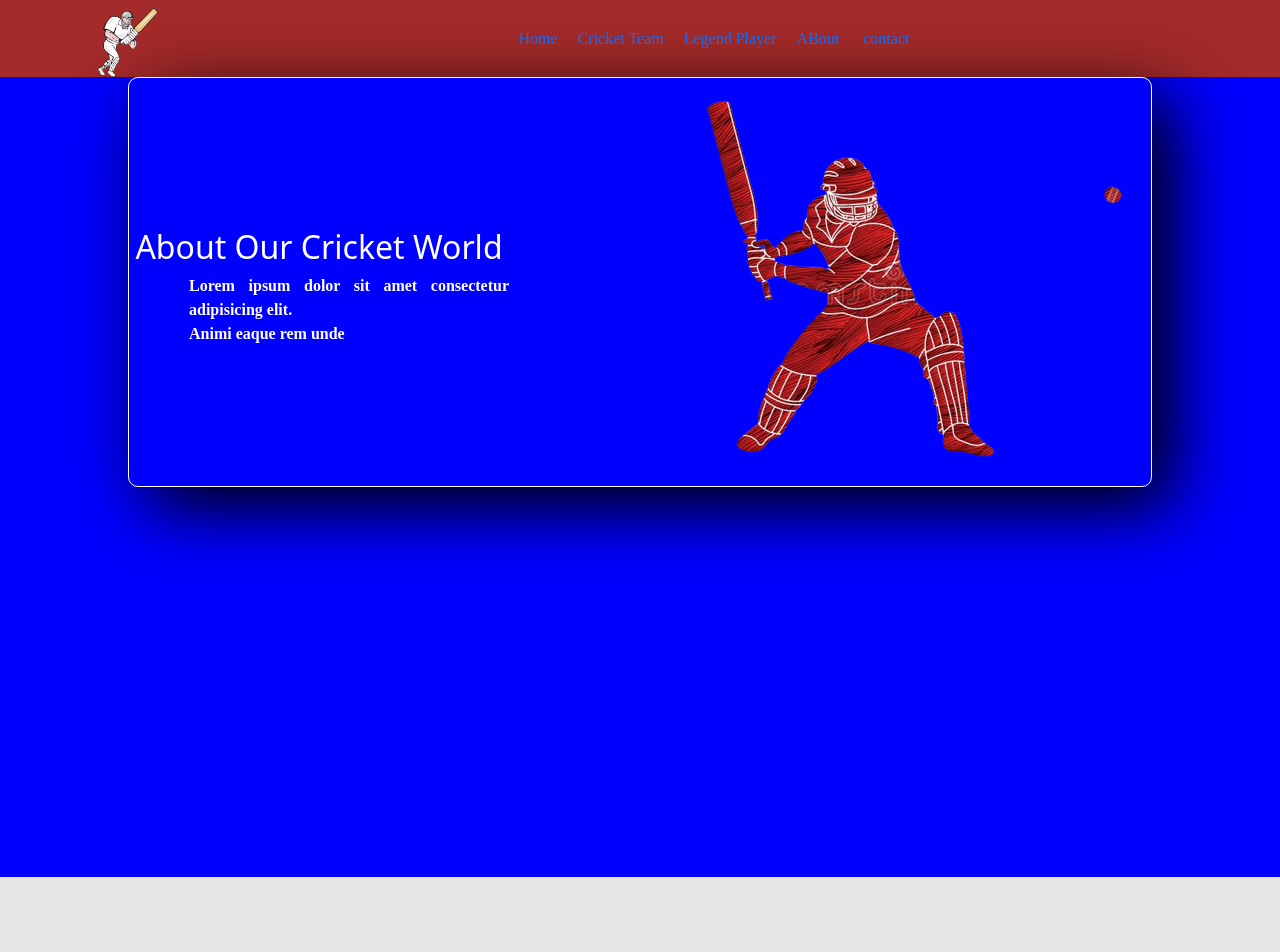
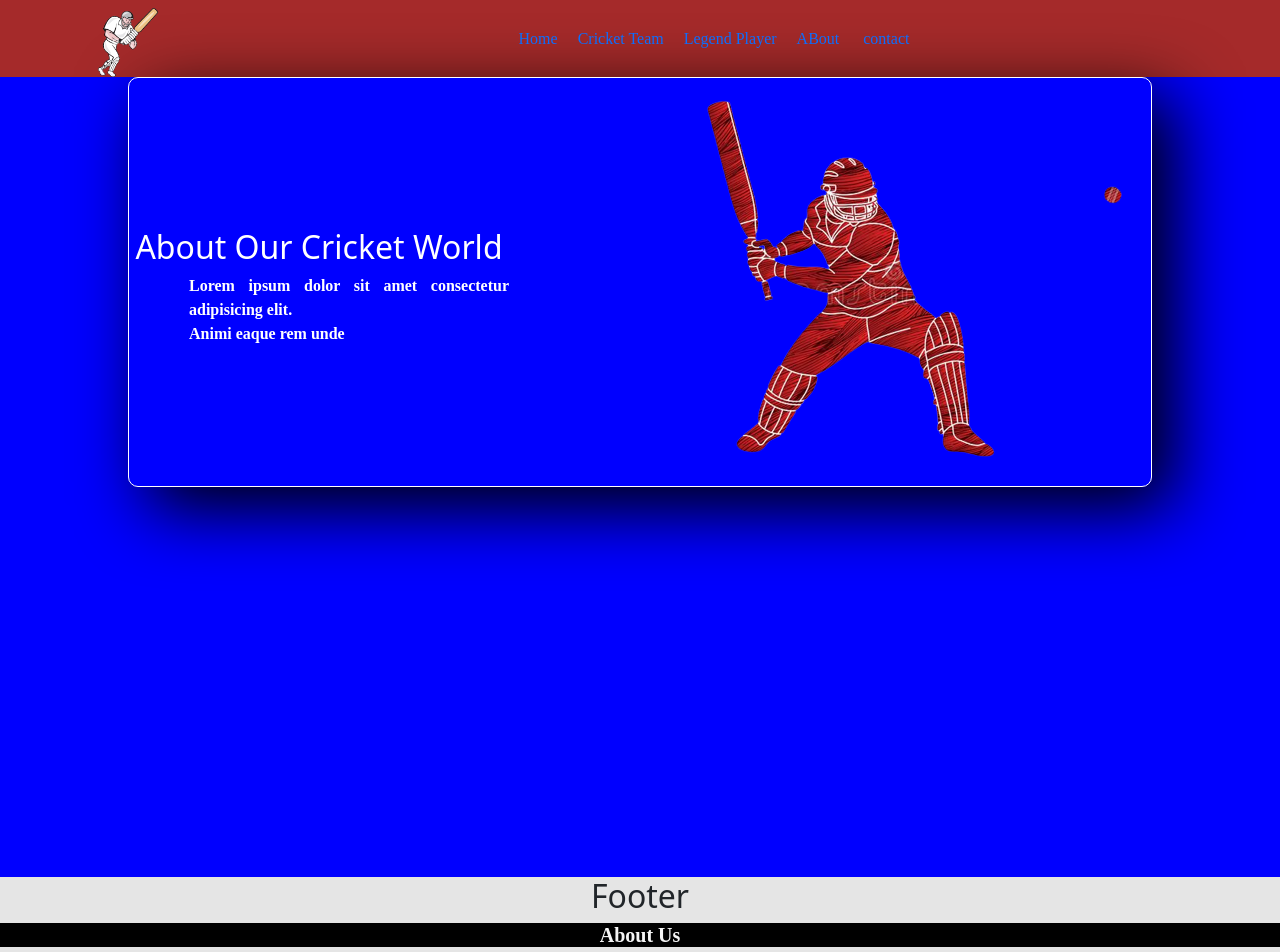
Before and after one commit to AsaduzzamanAlamin123/CricketInfoCountryBase, a React (Create React App) app: page /about in a window 1280 px wide. Shown: the top 952 px of the page. Before the commit the page ends 877 px from the top, so only its background shows below. Built offline with nearby package versions, Linux system fonts and the light colour scheme.

Commit message:
footer-start

```diff
--- a/src/App.js
+++ b/src/App.js
@@ -6,6 +6,7 @@ import 'bootstrap/dist/css/bootstrap.min.css';
 import { Route, Routes } from 'react-router-dom';
 import LegendPlayer from './componants/LegendPlayer/LegendPlayer';
 import About from './componants/About/About';
+import Footer from './componants/Footer/Footer';
 
 function App() {
   return (
@@ -19,6 +20,7 @@ function App() {
         <Route path='/about' element={<About></About>}></Route>
 
       </Routes>
+      <Footer></Footer>
 
 
     </div>
--- a/src/componants/Footer/Footer.css
+++ b/src/componants/Footer/Footer.css
@@ -0,0 +1,8 @@
+.footer{
+    background-color: black;
+}
+.text-sstyle{
+    color: whitesmoke;
+    font-family: cursive;
+    font-weight: bolder;
+}
--- a/src/componants/Footer/Footer.js
+++ b/src/componants/Footer/Footer.js
@@ -1,9 +1,27 @@
 import React from 'react';
+import './Footer.css';
 
 const Footer = () => {
     return (
         <div>
             <h2>Footer</h2>
+            <footer>
+            <div className='footer'>
+                <div className='about-us'>
+                    <h5 className='text-sstyle'>About Us</h5>
+
+                </div>
+                <div className='lines-utiles'>
+
+                </div>
+                <div className='article'>
+
+                </div>
+                <div className='contact'>
+
+                </div>
+            </div>
+            </footer>
         </div>
     );
 };
```
